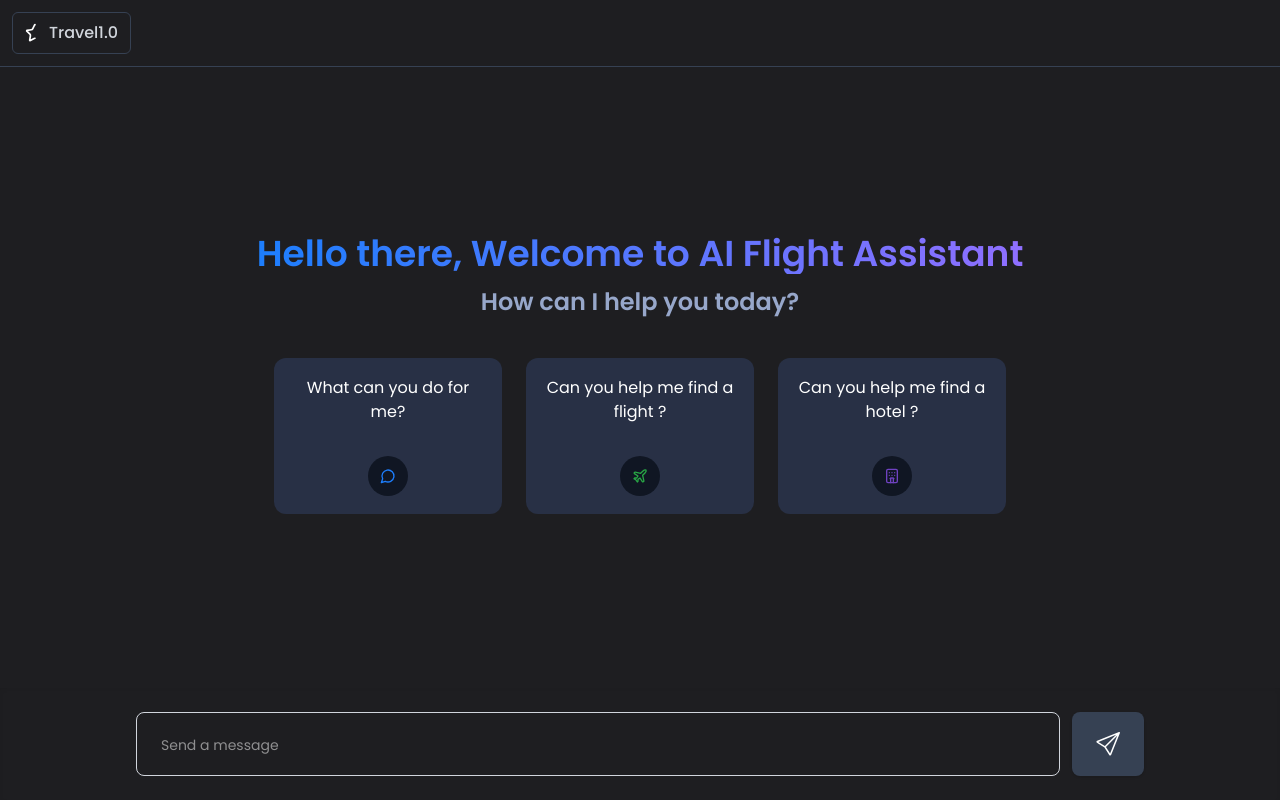
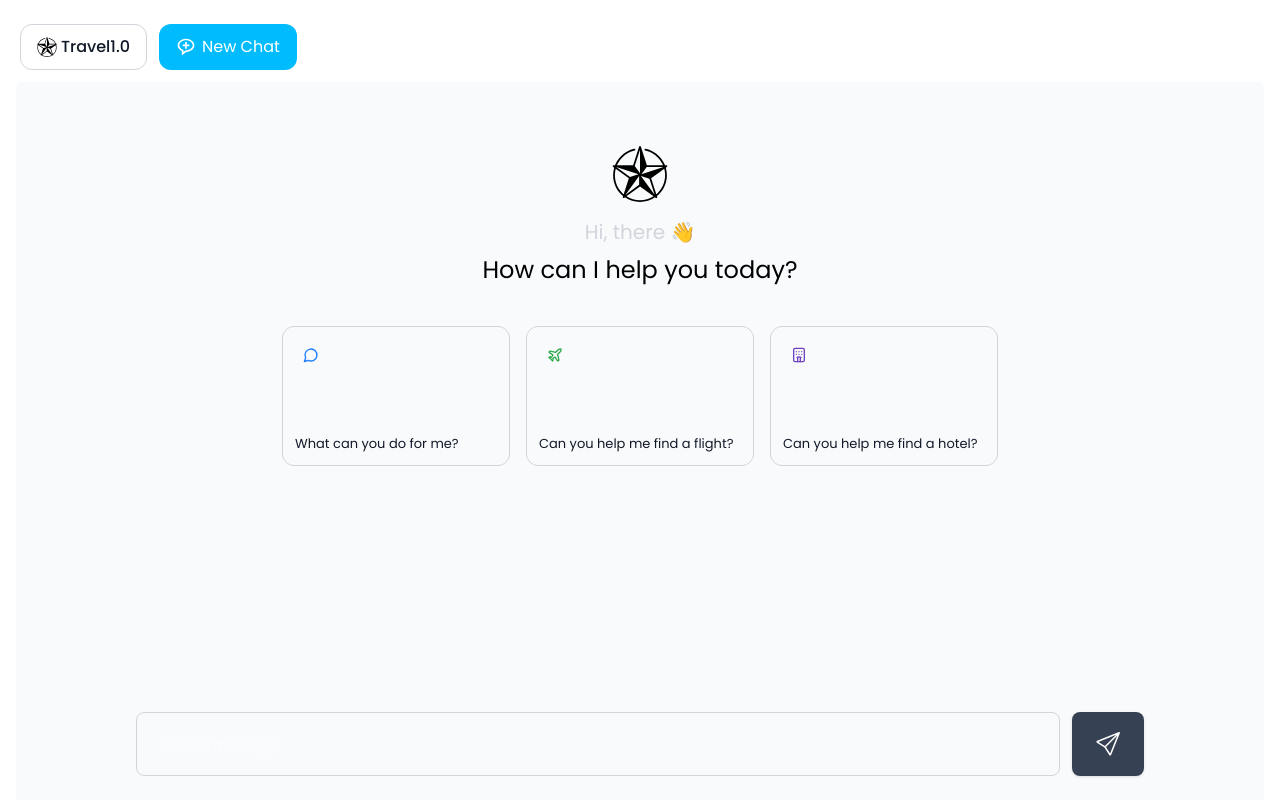
Before and after one commit to olumatty/Agentic-AI, a React (Vite) app: page / in a window 1280 px wide. Built offline with nearby package versions, Linux system fonts and the light colour scheme.

Commit message:
ui change

```diff
--- a/components/Chatbot.jsx
+++ b/components/Chatbot.jsx
@@ -5,8 +5,7 @@ import ReactMarkdown from "react-markdown";
 import Loading from "../components/Loading";
 import HomeUI from "./HomeUI";
 
-const Chatbot = ({showWelcome, setShowWelcome}) => {
-    const [messages, setMessages] = useState([]);
+const Chatbot = ({showWelcome, setShowWelcome, messages, setMessages}) => {
     const [input, setInput] = useState("");
     const [loading, setLoading] = useState(false);
 
@@ -111,8 +110,8 @@ const Chatbot = ({showWelcome, setShowWelcome}) => {
       }, [messages]);
 
       return (
-        <div className="flex flex-col h-screen bg-[#1E1E21] overflow-hidden">
-         <div className="flex-grow flex flex-col">
+        <div className="flex flex-col h-screen overflow-hidden bg-gray-50 rounded-md">
+          <div className="flex-grow flex flex-col">
         {showWelcome && (
           <div className="flex flex-col justify-center items-center flex-grow">
             <HomeUI onCardClick={onCardClick}/>
@@ -162,7 +161,7 @@ const Chatbot = ({showWelcome, setShowWelcome}) => {
         )}
       </div>
 
-      <div className="w-full bg-[#1E1E21] py-4 shadow-inner fixed bottom-0 left-0 right-0">
+      <div className="w-full py-4  fixed bottom-0 left-0 right-0">
         <form
           className="p-2 flex items-center rounded-lg w-[80%] mx-auto gap-3"
           onSubmit={handleSend}
--- a/components/Header.jsx
+++ b/components/Header.jsx
@@ -1,5 +1,6 @@
 import React from 'react'
-import { LuStarHalf } from "react-icons/lu";
+import Logo from "../src/assets/star-inside-circle-svgrepo-com.svg"
+import { BiMessageRoundedAdd } from "react-icons/bi";
 
 const Header = ({setShowWelcome}) => {
 
@@ -7,13 +8,18 @@ const Header = ({setShowWelcome}) => {
       setShowWelcome(true);
     }
   return (
-    <div className="text-white flex justify-between border-b border-gray-700 ">
-      <div className='  p-3 '>
-        <button onClick ={homePageShow} className='flex items-center gap-1 border cursor-pointer border-gray-700 py-2 px-3 rounded-md'>
-        <LuStarHalf className='w-5 h-5' />
-        <h1 className='font-medium text-gray-300'>Travel1.0</h1>
+    <div className="flex pt-3 px-5">
+      <div className='flex items-center gap-2'>
+        <button className='flex items-center gap-1 border cursor-pointer border-gray-300 py-2.5 px-4 rounded-xl'>
+        <img src={Logo} alt="Logo" className="w-5 h-5" />
+        <h1 className='font-medium text-gray-900'>Travel1.0</h1>
         </button>
-
+      </div>
+      <div className='p-3 flex items-center gap-2'>
+        <button onClick ={homePageShow} className='flex items-center gap-1.5 border cursor-pointer border-transparent bg-sky-400  py-2.5 px-4 rounded-xl'>
+          <BiMessageRoundedAdd className='w-5 h-5' />
+          <h1 className=''>New Chat</h1>
+        </button>
       </div>
     </div>
   )
--- a/components/HomeUI.jsx
+++ b/components/HomeUI.jsx
@@ -1,6 +1,7 @@
 import React from 'react';
 import { motion as FramerMotion  } from "framer-motion"
-import { LuMessageCircle, LuPlane, LuHotel } from "react-icons/lu";
+import { LuMessageCircle, LuPlane, LuHotel, LuStar } from "react-icons/lu";
+import Logo from "../src/assets/star-inside-circle-svgrepo-com.svg";
 
 const HomeUI = ({ onCardClick }) => {
   const slideIn = {
@@ -31,10 +32,13 @@ const HomeUI = ({ onCardClick }) => {
       initial="hidden"
       animate="visible"
       variants={slideIn}
-      className="md:-mt-30 -mt-24 mb-5 flex flex-col items-center"
+      className="md:-mt-84 -mt-24  flex flex-col items-center"
     >
-      <h1 className="bg text-2xl md:text-3xl lg:text-4xl font-bold text-center">
-        Hello there, Welcome to AI Flight Assistant
+
+      <img src={Logo} alt="Logo" className="w-12 h-12 md:w-14 md:h-14 mb-4" />
+
+      <h1 className="text-xl text-center text-gray-300">
+      Hi, there 👋
       </h1>
       <FramerMotion.h2
         initial={{ width: 0 }}
@@ -43,7 +47,7 @@ const HomeUI = ({ onCardClick }) => {
           duration: (typingSpeed * typeWriterText.length) / 1000,
           ease: 'linear',
         }}
-        className="text-lg md:text-xl lg:text-2xl font-semibold mt-3 text-[#97a7ca] text-center overflow-hidden whitespace-nowrap"
+        className="text-2xl mt-2 text-black text-center overflow-hidden whitespace-nowrap"
       >
         {typeWriterText}
       </FramerMotion.h2>
@@ -59,43 +63,41 @@ const HomeUI = ({ onCardClick }) => {
           },
         },
       }}
-      className="flex flex-col md:flex-row gap-4 md:gap-6 mt-6 md:mt-10 w-full justify-center items-center"
+      className="flex flex-col md:flex-row gap-4 md:gap-4 mt-6 md:mt-10 w-full justify-center items-center"
     >
+      {[
+        {
+          icon: <LuMessageCircle className="text-[#1d7efd]" />,
+          text: 'What can you do for me?',
+          color: '#1c2434',
+          onClickText: 'What can you do for me?',
+        },
+        {
+          icon: <LuPlane className="text-[#28a745]" />,
+          text: 'Can you help me find a flight?',
+          color: '#101623',
+          onClickText: 'Can you help me find a flight ?',
+        },
+        {
+          icon: <LuHotel className="text-[#6f42c1]" />,
+          text: 'Can you help me find a hotel?',
+          color: '#101623',
+          onClickText: 'Can you help me find a hotel ?',
+        },
+      ].map(({ icon, text, color, onClickText }, idx) => (
         <FramerMotion.button
+          key={idx}
           variants={buttonSlide}
           whileHover={{ scale: 1.05 }}
-        className="w-full md:w-[228px] p-4 md:p-[18px] flex flex-col items-center hover:bg-[#202635] rounded-[12px] bg-[#283045] cursor-pointer"
-        onClick={() => onCardClick('What can you do for me?')}
+          onClick={() => onCardClick(onClickText)}
+          className="w-full md:w-[228px] min-h-[140px] p-3 flex flex-col items-start justify-between rounded-[12px] border border-gray-300 cursor-pointer"
         >
-        <p className="text-center">What can you do for me?</p>
-        <div className="bg-[#101623] mt-4 md:mt-8 flex items-end p-3 rounded-full">
-          <LuMessageCircle className="text-[#1d7efd]" />
+          <div className={`bg-[${color}] flex p-2 rounded-full`}>
+            {icon}
           </div>
+          <p className="mt-3 text-[13px] text-left text-gray-900">{text}</p>
         </FramerMotion.button>
-
-      <FramerMotion.button
-        variants={buttonSlide}
-        whileHover={{ scale: 1.05 }}
-        className="w-full md:w-[228px] p-4 md:p-[18px] flex flex-col items-center hover:bg-[#202635] rounded-[12px] bg-[#283045] cursor-pointer"
-        onClick={() => onCardClick('Can you help me find a flight ?')}
-      >
-        <p className="text-center">Can you help me find a flight ?</p>
-        <div className="bg-[#101623] mt-4 md:mt-8 flex items-end p-3 rounded-full">
-          <LuPlane className="text-[#28a745]" />
-        </div>
-      </FramerMotion.button>
-
-      <FramerMotion.button
-        variants={buttonSlide}
-        whileHover={{ scale: 1.05 }}
-        className="w-full md:w-[228px] p-4 md:p-[18px] flex flex-col items-center hover:bg-[#202635] rounded-[12px] bg-[#283045] cursor-pointer"
-        onClick={() => onCardClick('Can you help me find a hotel ?')}
-      >
-        <p className="text-center">Can you help me find a hotel ?</p>
-        <div className="bg-[#101623] mt-4 md:mt-8 flex items-end p-3 rounded-full">
-          <LuHotel className="text-[#6f42c1]" />
-        </div>
-      </FramerMotion.button>
+      ))}
     </FramerMotion.div>
   </div>
   );
--- a/src/App.jsx
+++ b/src/App.jsx
@@ -6,11 +6,15 @@ import {useState} from "react";
 
 const App = () => {
   const [showWelcome, setShowWelcome] = useState(true);
+  const [messages, setMessages] = useState([]);
   return (
 
-      <div className='flex flex-1 h-screen flex-col bg-[#1E1E21] transition-all duration-300'>
-        <Header setShowWelcome={setShowWelcome}/>
-        <Chatbot showWelcome={showWelcome} setShowWelcome={setShowWelcome} />
+      <div className='flex flex-1 h-screen flex-col bg-white transition-all duration-300'>
+        <Header setShowWelcome={setShowWelcome} setMessages={setMessages}/>
+        <div className="px-4 md:px-4 overflow-hidden">
+        <Chatbot showWelcome={showWelcome} setShowWelcome={setShowWelcome} setMessages={setMessages} messages={messages} />
+        </div>
+
       </div>
   )
 }
--- a/src/index.css
+++ b/src/index.css
@@ -3,7 +3,9 @@
 
 body {
   font-family: 'Poppins', sans-serif;
-  background-color : #1E1E21;
+  background-color : #9e9e9e;
+  margin: 0;
+  padding: 0;
   color: white;
 }
 
```
Also changed, not shown: src/assets/star-inside-circle-svgrepo-com.svg (added). Lines whose indentation alone changed are shown as unchanged.
